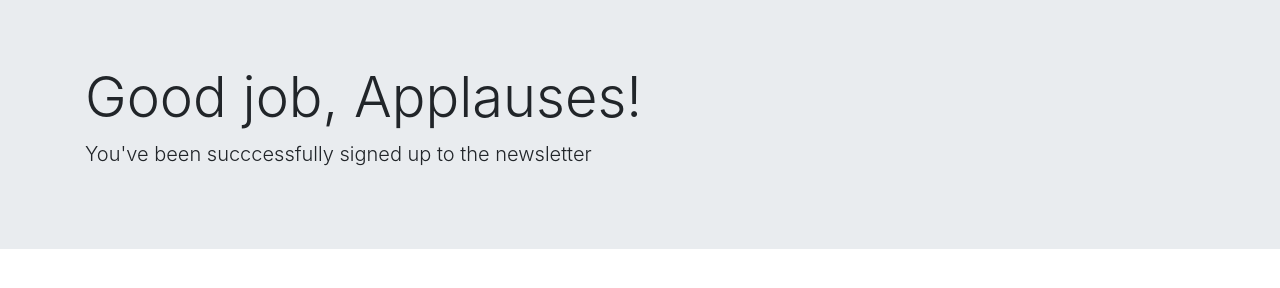
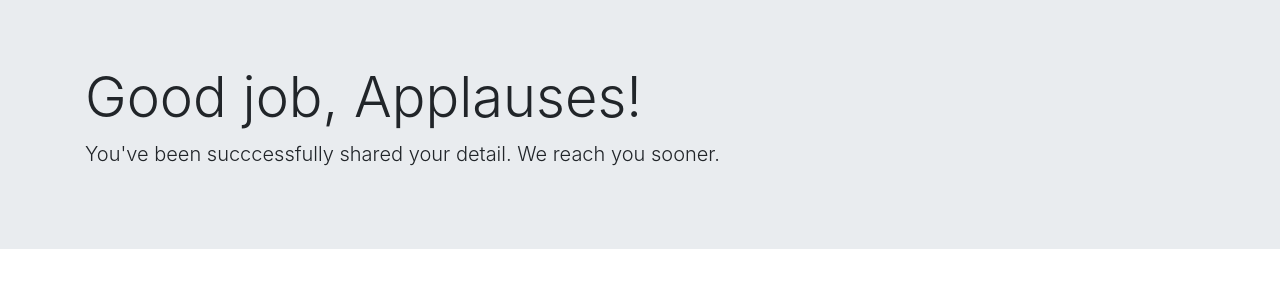
Before and after one commit to lithu-lithish/contact_form, a website: page success.html in a window 1280 px wide. Drawn offline with nearby package versions, Linux system fonts and the light colour scheme.

Commit message:
Update success.html

```diff
--- a/success.html
+++ b/success.html
@@ -14,7 +14,7 @@
   <div class="jumbotron jumbotron-fluid">
     <div class="container">
       <h1 class="display-4">Good job, Applauses!</h1>
-      <p class="lead">You've been succcessfully signed up to the newsletter</p>
+  <p class="lead">You've been succcessfully shared your detail. We reach you sooner.</p>
     </div>
   </div>
 </body>
```
